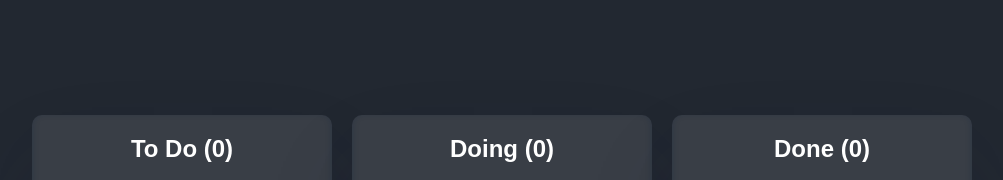
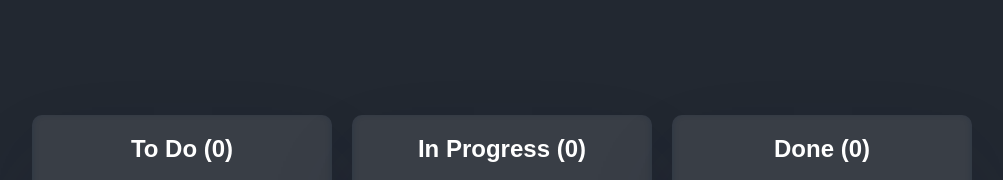
Before and after one commit to adesh-01/kanban-board, a plain HTML site: page index.html in a window 1280 px wide. Shown: the top 180 px of the page, without its empty margins (138-1141 px from the left). Drawn offline with Linux system fonts and the light colour scheme.

Commit message:
Update index.html

```diff
--- a/index.html
+++ b/index.html
@@ -18,7 +18,7 @@
         </div>
 
         <div class="column" id="doing">
-            <h2>Doing (<span id="doing-count">0</span>)</h2>
+            <h2>In Progress (<span id="doing-count">0</span>)</h2>
             <div class="tasks" id="doing-tasks"></div>
             <input type="text" class="task-input" id="doing-input" placeholder="input task">
             <button class="add-tasks" onclick="addTask('doing')">Add tasks</button>
```
